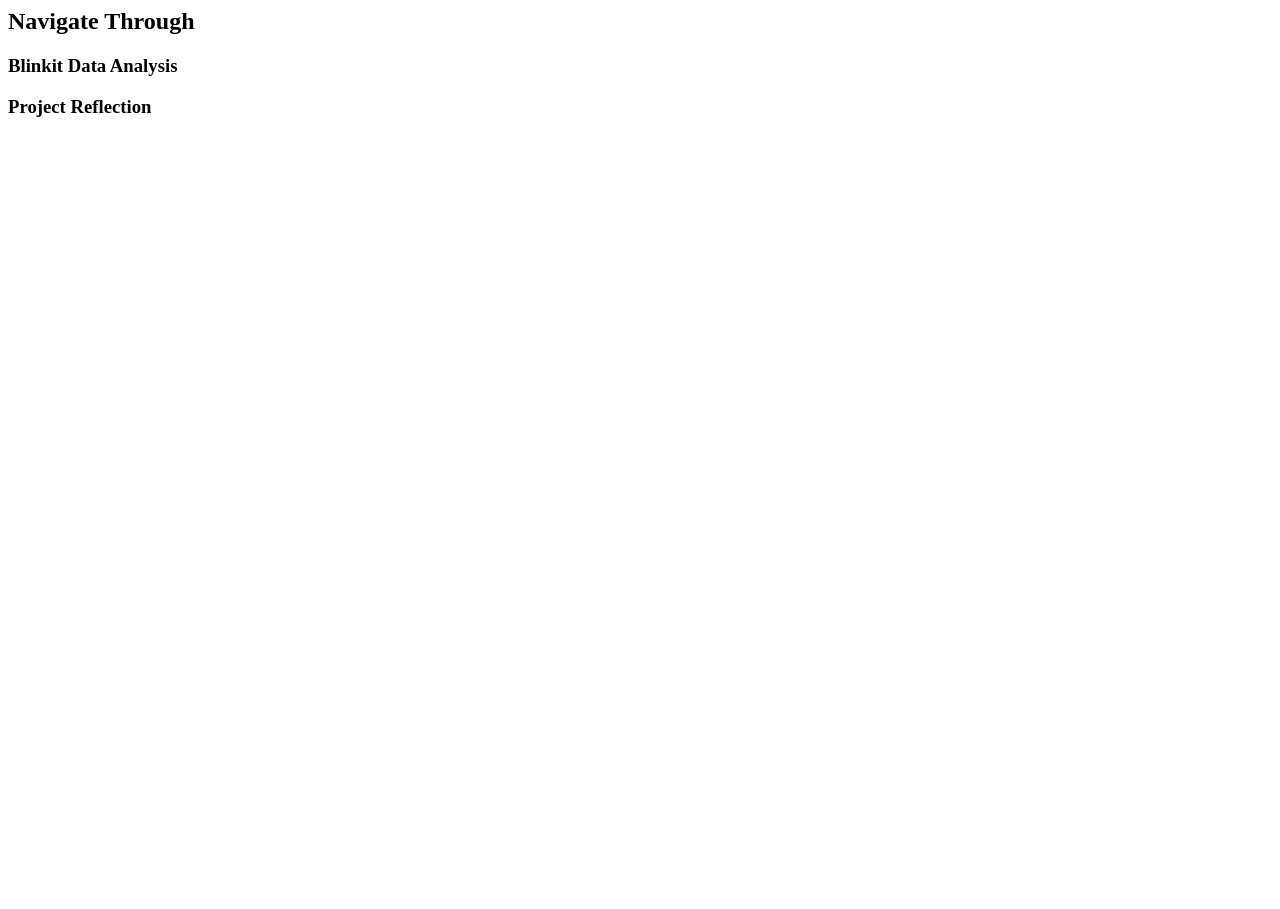
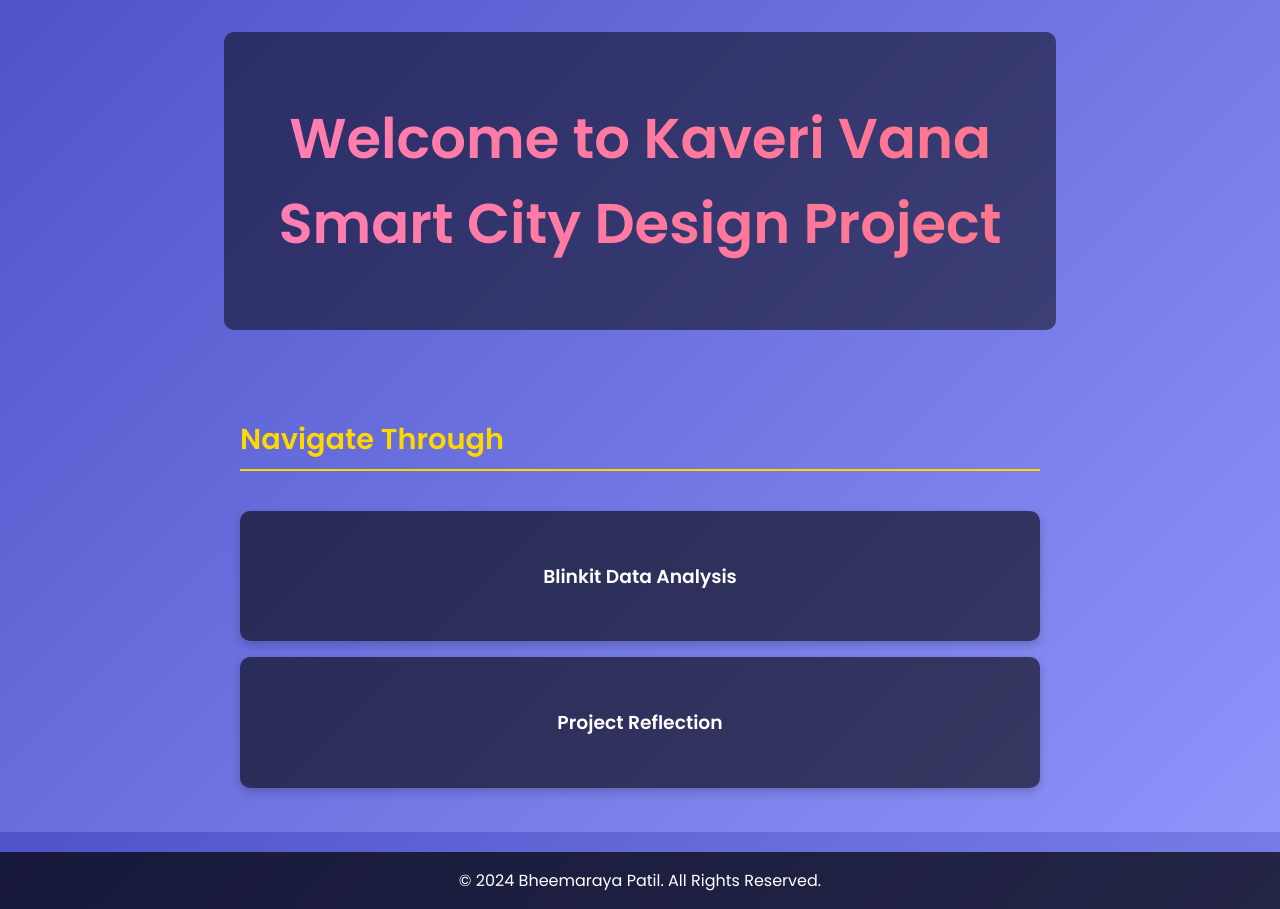
Before and after one commit to bmpatil032-code/Python_Blinkit_sales-_data, a plain HTML site: page Index.html in a window 1280 px wide. Before the commit the page ends 800 px from the top, so only its background shows below. Drawn offline with Linux system fonts and the light colour scheme.

Commit message:
Update Index.html

```diff
--- a/Index.html
+++ b/Index.html
@@ -1,3 +1,104 @@
+<!DOCTYPE html>
+<html lang="en">
+<head>
+    <meta charset="UTF-8">
+    <meta name="viewport" content="width=device-width, initial-scale=1.0">
+    <title>Kaveri Vana Smart City Design Project</title>
+    <link href="https://fonts.googleapis.com/css2?family=Poppins:wght@300;400;600&display=swap" rel="stylesheet">
+    <style>
+        body {
+            margin: 0;
+            font-family: 'Poppins', sans-serif;
+            color: #fff;
+            overflow-y: auto;
+            overflow-x: hidden;
+            background: linear-gradient(135deg, #4e54c8, #8f94fb);
+            height: 100vh;
+        }
+
+        .background {
+            position: fixed;
+            top: 0;
+            left: 0;
+            width: 100%;
+            height: 100%;
+            z-index: -1;
+        }
+
+        header {
+            text-align: center;
+            padding: 4rem 1rem;
+            background: rgba(0, 0, 0, 0.5);
+            border-radius: 10px;
+            margin: 2rem auto;
+            max-width: 800px;
+        }
+
+        header h1 {
+            font-size: 3.5rem;
+            margin: 0;
+            background: linear-gradient(90deg, #ff7eb3, #ff758c);
+            -webkit-background-clip: text;
+            -webkit-text-fill-color: transparent;
+        }
+
+        section {
+            max-width: 800px;
+            margin: 2rem auto;
+            padding: 2rem;
+            display: flex;
+            flex-direction: column;
+            gap: 1rem;
+        }
+
+        section h2 {
+            font-size: 1.8rem;
+            color: #ffd700;
+            border-bottom: 2px solid #ffd700;
+            padding-bottom: 0.5rem;
+        }
+
+        .box {
+            padding: 2rem;
+            background: rgba(0, 0, 0, 0.6);
+            border-radius: 10px;
+            box-shadow: 0 4px 10px rgba(0, 0, 0, 0.2);
+            text-align: center;
+            cursor: pointer;
+            transition: background-color 0.3s ease;
+        }
+
+        .box:hover {
+            background-color: rgba(0, 0, 0, 0.8);
+        }
+
+        footer {
+            text-align: center;
+            padding: 1rem;
+            font-size: 1rem;
+            background: rgba(0, 0, 0, 0.7);
+        }
+
+        @media screen and (max-width: 768px) {
+            section {
+                padding: 1rem;
+            }
+            header h1 {
+                font-size: 2.5rem;
+            }
+            .box {
+                padding: 1.5rem;
+            }
+        }
+    </style>
+</head>
+<body>
+    <div class="background"></div>
+
+    <header>
+        <h1>Welcome to Kaveri Vana Smart City Design Project</h1>
+    </header>
+
     <section>
         <h2>Navigate Through</h2>
 
@@ -8,4 +109,11 @@
         <div class="box" onclick="window.location.href='https://ErannaTP.github.io/Kaveri-Vana_Smart_City/project_reflection.html'">
             <h3>Project Reflection</h3>
         </div>
+
     </section>
+
+    <footer>
+        &copy; 2024 Bheemaraya Patil. All Rights Reserved.
+    </footer>
+</body>
+</html>
```
Lines whose indentation alone changed are shown as unchanged.
